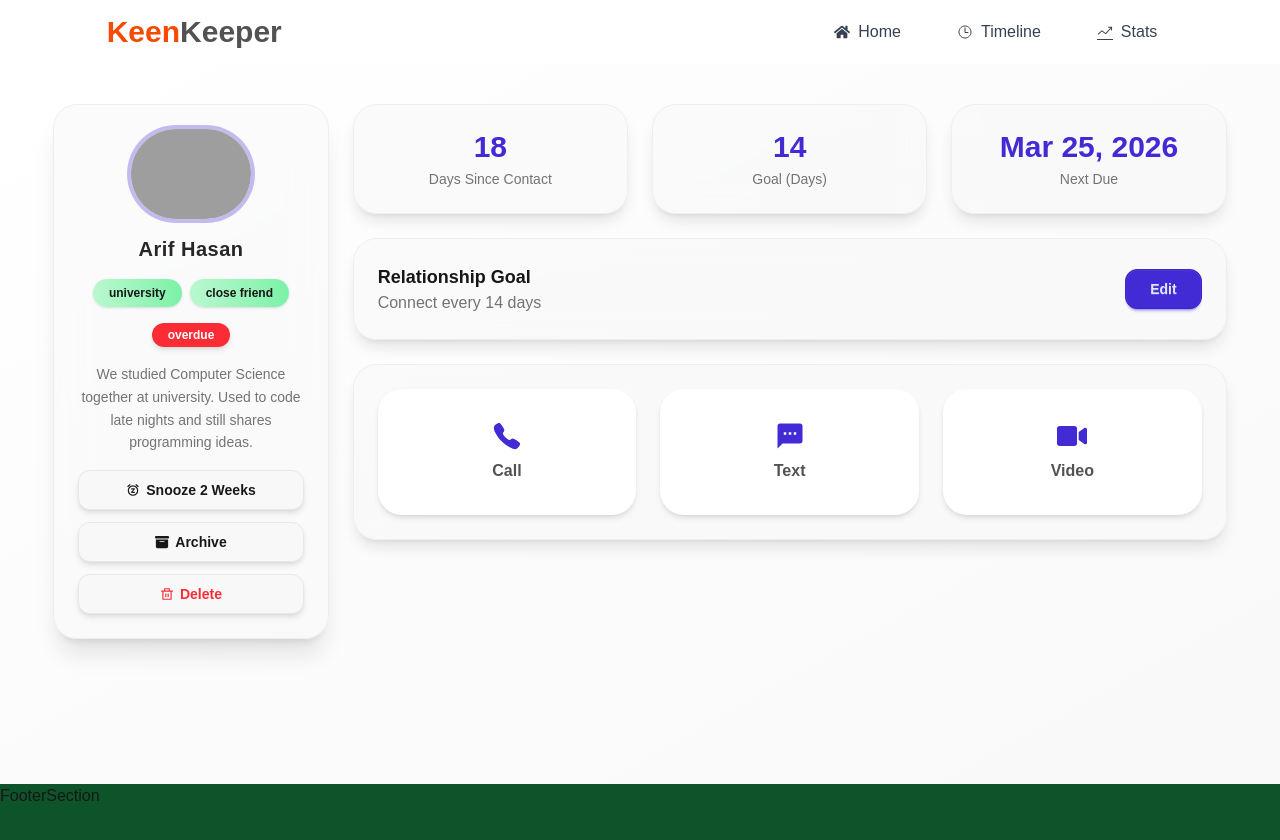
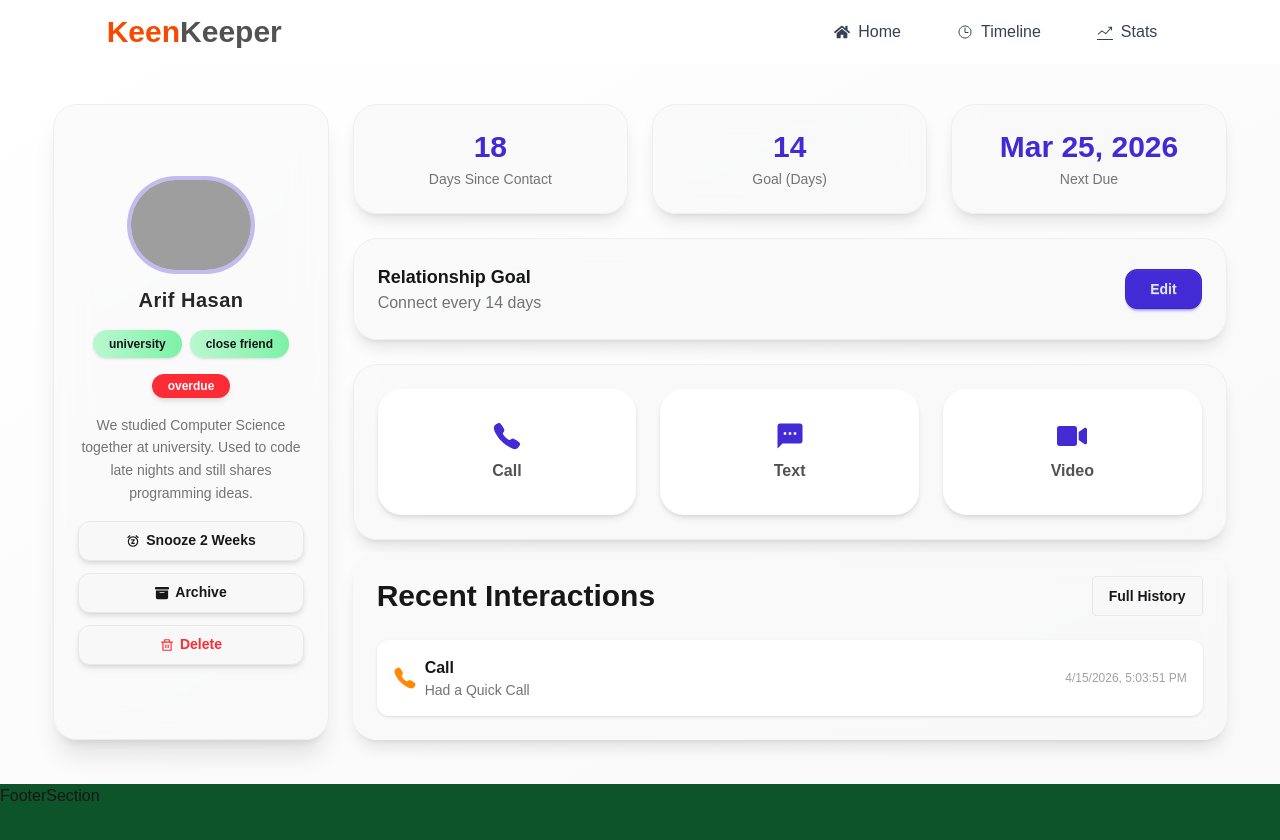
Before and after one commit to islammdsohan603/NEXTJS-PROJECTS, a Next.js app: page /singlefriends/1 in a window 1280 px wide. Both pictures are taken after a click on the element "Call". Shown: the top 840 px of the page. Built offline with nearby package versions, Linux system fonts and the light colour scheme; grey boxes are pictures that could not be loaded.

Commit message:
Call History

```diff
--- a/src/app/singlefriends/[id]/page.jsx
+++ b/src/app/singlefriends/[id]/page.jsx
@@ -3,26 +3,20 @@
 import React, { useContext } from 'react';
 import { useParams } from 'next/navigation';
 import { FriendsContext } from '@/components/ContaxtData';
+
 import Image from 'next/image';
 
 // icons
 import { MdOutlineSnooze } from 'react-icons/md';
 import { FaBoxArchive } from 'react-icons/fa6';
 import { RiDeleteBinLine } from 'react-icons/ri';
-import { IoCall } from 'react-icons/io5';
-import { MdTextsms } from 'react-icons/md';
-import { FaVideo } from 'react-icons/fa';
+
+import History from '@/components/History';
 
 const buttonsArray = [
   { title: 'Snooze 2 Weeks', icons: <MdOutlineSnooze /> },
   { title: 'Archive', icons: <FaBoxArchive /> },
   { title: 'Delete', icons: <RiDeleteBinLine /> },
-];
-
-const collingArray = [
-  { collName: 'Call', lavle: <IoCall /> },
-  { collName: 'Text', lavle: <MdTextsms /> },
-  { collName: 'Video', lavle: <FaVideo /> },
 ];
 
 const SingleFriend = () => {
@@ -40,7 +34,7 @@ const SingleFriend = () => {
   }
 
   return (
-    <div className="bg-gradient-to-br from-base-100 to-base-200 py-10 min-h-[90vh]">
+    <div className="bg-linear-to-br from-base-100 to-base-200 py-10 min-h-[90vh]">
       <div className="w-11/12 mx-auto">
         <div className="grid grid-cols-1 md:grid-cols-4 gap-6">
           {/* LEFT PROFILE CARD */}
@@ -61,7 +55,7 @@ const SingleFriend = () => {
               {friend.tags.map((item, index) => (
                 <span
                   key={index}
-                  className="bg-gradient-to-r from-green-200 to-green-300 px-4 py-1.5 rounded-full text-xs font-semibold shadow-sm"
+                  className="bg-linear-to-r from-green-200 to-green-300 px-4 py-1.5 rounded-full text-xs font-semibold shadow-sm"
                 >
                   {item}
                 </span>
@@ -91,7 +85,7 @@ const SingleFriend = () => {
               {buttonsArray.map((btn, index) => (
                 <button
                   key={index}
-                  className={`w-full btn rounded-xl shadow-md hover:scale-[1.03] hover:-translate-y-[2px] transition-all duration-200
+                  className={`w-full btn rounded-xl shadow-md hover:scale-[1.03] hover:-translate-y-0.5 transition-all duration-200
                   ${
                     btn.title === 'Delete'
                       ? 'text-red-500 hover:bg-red-100'
@@ -159,20 +153,9 @@ const SingleFriend = () => {
             </div>
 
             {/* CALL / TEXT / VIDEO */}
-            <div className="bg-base-200/70 backdrop-blur-md border border-base-300 p-6 rounded-3xl shadow-lg">
-              <div className="grid grid-cols-1 md:grid-cols-3 gap-6">
-                {collingArray.map((coll, index) => (
-                  <div
-                    key={index}
-                    className="bg-base-100 p-8 rounded-3xl cursor-pointer flex flex-col items-center justify-center shadow-md hover:shadow-xl hover:-translate-y-2 hover:scale-105 transition-all duration-300"
-                  >
-                    <h1 className="text-3xl text-primary mb-2">{coll.lavle}</h1>
-                    <h1 className="font-semibold text-neutral-600">
-                      {coll.collName}
-                    </h1>
-                  </div>
-                ))}
-              </div>
+
+            <div className="col-span-3">
+              <History />
             </div>
           </div>
         </div>
--- a/src/components/ContaxtData.jsx
+++ b/src/components/ContaxtData.jsx
@@ -1,12 +1,27 @@
 'use client';
 
 import React, { createContext, useEffect, useState } from 'react';
+import { IoCall } from 'react-icons/io5';
+import { MdTextsms } from 'react-icons/md';
+import { FaVideo } from 'react-icons/fa';
 
 export const FriendsContext = createContext();
+
+const collingArray = [
+  { id: 1, collName: 'Call', title: 'Had a Quick Call', icon: <IoCall /> },
+  {
+    id: 2,
+    collName: 'Text',
+    title: 'Asked for Career Advice',
+    icon: <MdTextsms />,
+  },
+  { id: 3, collName: 'Video', title: 'Had a Video Meeting', icon: <FaVideo /> },
+];
 
 const ContextData = ({ children }) => {
   const [data, setData] = useState([]);
   const [selected, setSelected] = useState([]);
+  const [history, setHistory] = useState([]);
 
   useEffect(() => {
     const fetchData = async () => {
@@ -18,7 +33,6 @@ const ContextData = ({ children }) => {
     fetchData();
   }, []);
 
-  // Click Handler for Card
   const handleCard = id => {
     const isExistCard = selected.find(item => item.id === id);
 
@@ -31,8 +45,24 @@ const ContextData = ({ children }) => {
     }
   };
 
+  const handleHistoryFunction = callId => {
+    const selectedCall = collingArray.find(item => item.id === callId);
+
+    const newHistory = {
+      id: Date.now(),
+      type: selectedCall.collName,
+      title: selectedCall.title,
+      icon: selectedCall.icon,
+      time: new Date().toLocaleString(),
+    };
+
+    setHistory(prev => [newHistory, ...prev]);
+  };
+
   return (
-    <FriendsContext.Provider value={{ data, setData, handleCard }}>
+    <FriendsContext.Provider
+      value={{ data, handleCard, handleHistoryFunction, history }}
+    >
       {children}
     </FriendsContext.Provider>
   );
--- /dev/null
+++ b/src/components/History.jsx
@@ -0,0 +1,78 @@
+import React, { useContext } from 'react';
+import { IoCall } from 'react-icons/io5';
+import { MdTextsms } from 'react-icons/md';
+import { FaVideo } from 'react-icons/fa';
+
+import { FriendsContext } from './ContaxtData';
+
+const collingArray = [
+  { id: 1, collName: 'Call', lavle: <IoCall /> },
+  {
+    id: 2,
+    collName: 'Text',
+    lavle: <MdTextsms />,
+  },
+  {
+    id: 3,
+    collName: 'Video',
+    lavle: <FaVideo />,
+  },
+];
+
+const History = () => {
+  const { data, handleHistoryFunction, history } = useContext(FriendsContext);
+
+  return (
+    <div className="space-y-3">
+      <div className="bg-base-200/70 backdrop-blur-md border border-base-300 p-6 rounded-3xl shadow-lg">
+        <div className="grid grid-cols-1 md:grid-cols-3 gap-6">
+          {collingArray.map((coll, index) => (
+            <div
+              onClick={() => handleHistoryFunction(coll.id)}
+              key={index}
+              className="bg-base-100 p-8 rounded-3xl cursor-pointer flex flex-col items-center justify-center shadow-md hover:shadow-xl hover:-translate-y-2 hover:scale-105 transition-all duration-300"
+            >
+              <h1 className="text-3xl text-primary mb-2">{coll.lavle}</h1>
+              <h1 className="font-semibold text-neutral-600">
+                {coll.collName}
+              </h1>
+            </div>
+          ))}
+        </div>
+      </div>
+
+      <div className="bg-base-200/70 backdrop-blur-md p-6 rounded-3xl shadow-lg">
+        <div className="flex items-center justify-between">
+          <h1 className="text-lg sm:text-2xl md:text-3xl font-bold">
+            Recent Interactions
+          </h1>
+          <button className="btn"> Full History </button>
+        </div>
+
+        <div className="mt-6 space-y-3">
+          {history.length === 0 ? (
+            <p className="text-neutral-500 text-center">No history yet</p>
+          ) : (
+            history.map(item => (
+              <div
+                key={item.id}
+                className="bg-base-100 p-4 rounded-xl shadow flex items-center justify-between hover:shadow-md transition"
+              >
+                <div className="flex items-center gap-2">
+                  <div className="text-orange-400 text-2xl">{item.icon}</div>
+                  <div>
+                    <h1 className="font-semibold">{item.type}</h1>
+                    <p className="text-sm text-neutral-500">{item.title}</p>
+                  </div>
+                </div>
+                <span className="text-xs text-neutral-400">{item.time}</span>
+              </div>
+            ))
+          )}
+        </div>
+      </div>
+    </div>
+  );
+};
+
+export default History;
```
